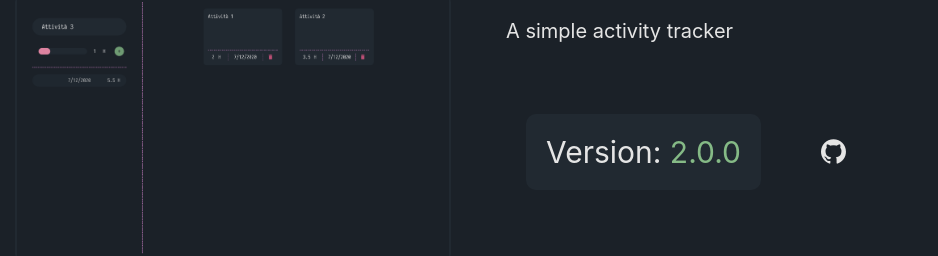
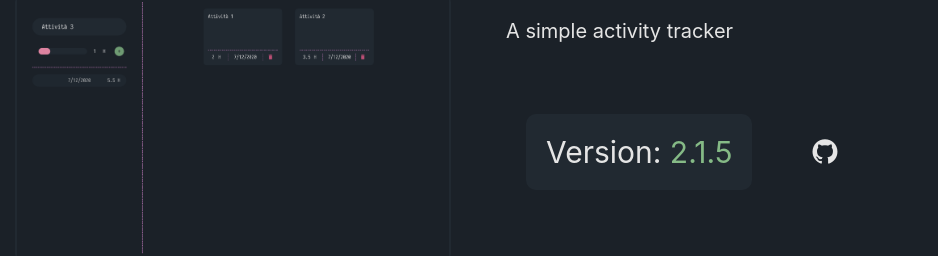
Before and after one commit to NespoliBT/nespolibt.com, a React (Create React App) app: page /projects in a window 1280 px wide. Shown: the part 880-1136 px from the top of the page, without its empty margins (134-1072 px from the left). Built offline with nearby package versions, Linux system fonts and the light colour scheme.

Commit message:
update trackerbt version

```diff
--- a/src/views/Projects.js
+++ b/src/views/Projects.js
@@ -21,7 +21,7 @@ function Projects() {
         <Project
           title="TrackerBT"
           description="A simple activity tracker"
-          version="2.0.0"
+          version="2.1.5"
           techs={["html", "sass", "electron", "typescript"]}
           repository="https://github.com/NespoliBT/TrackerBT"
           projectImg={trackerbt}
```
